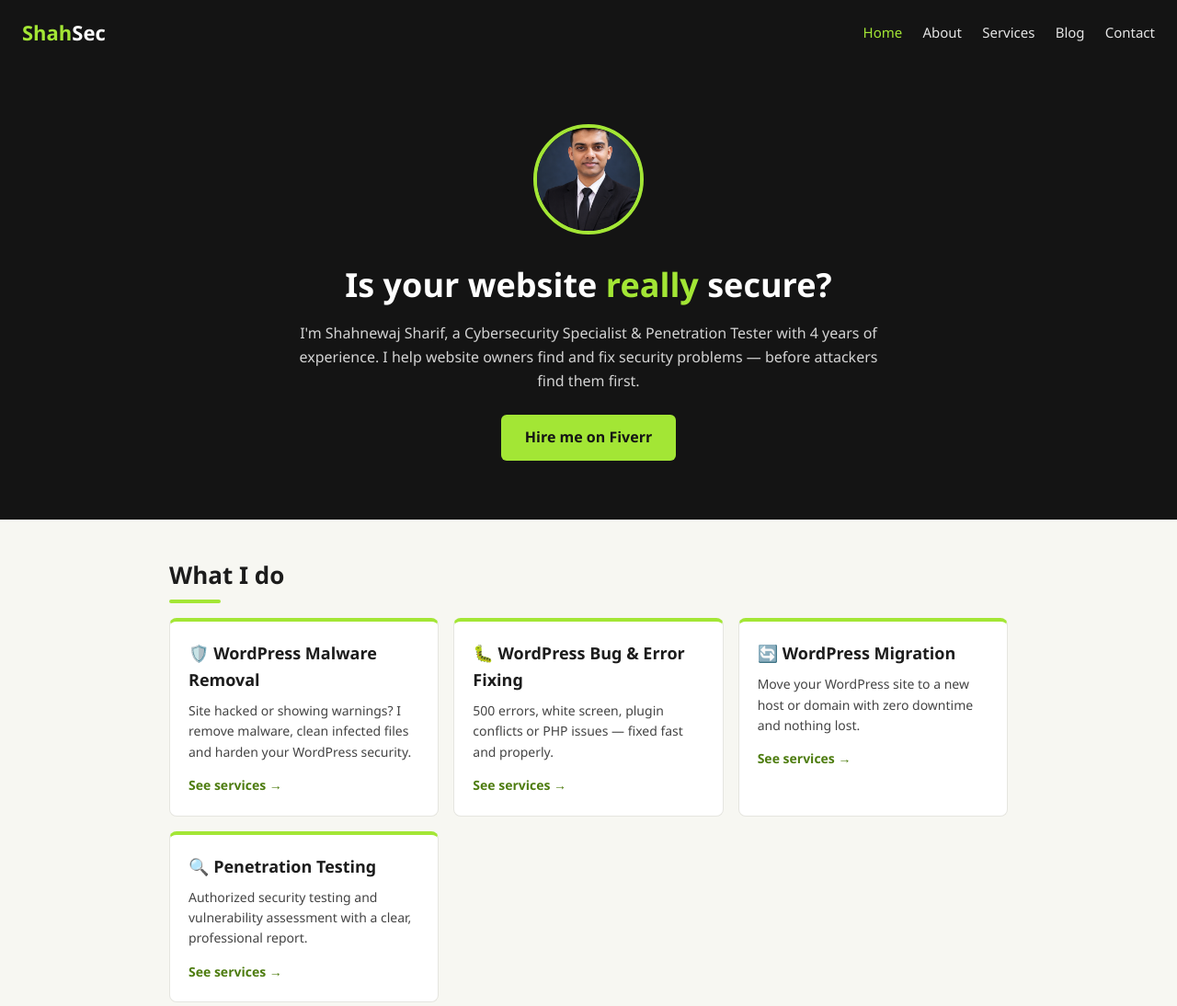
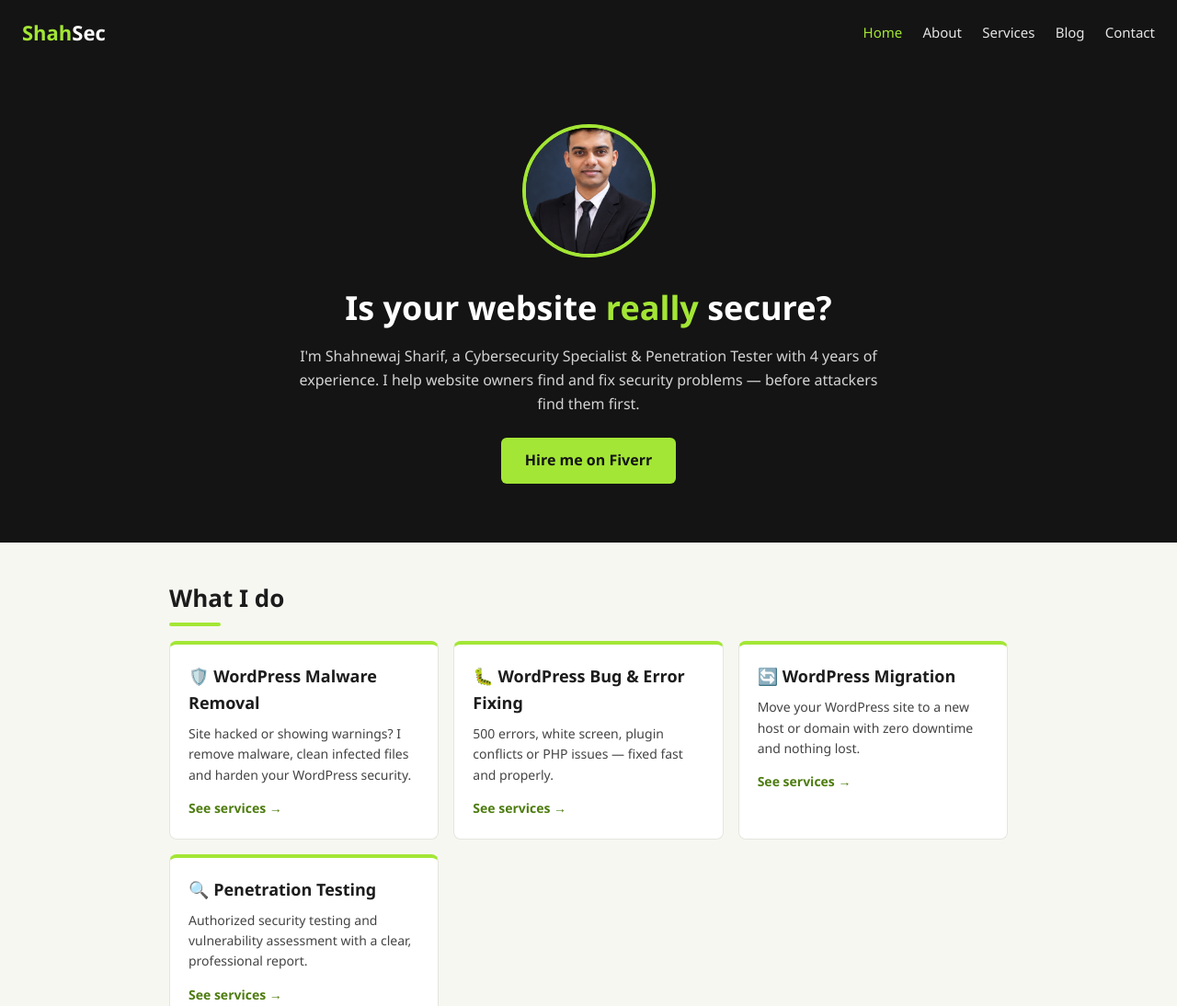
Before and after one commit to shahsec/shahsec.github.io, a plain HTML site: page index.html in a window 1280 px wide. Shown: the top 1094 px of the page at 92% size. Drawn offline with Linux system fonts and the light colour scheme.

Commit message:
Update style.css

```diff
--- a/style.css
+++ b/style.css
@@ -26,4 +26,4 @@ article .date { font-size: 13px; color: #777; margin-bottom: 10px; }
 article ul { margin: 10px 0 10px 20px; }
 footer { background: #141414; color: #a3a3a3; text-align: center; padding: 24px; font-size: 14px; margin-top: 40px; }
 footer a { color: #a3e635; text-decoration: none; }
-.profile-pic { width: 120px; height: 120px; border-radius: 50%; object-fit: cover; border: 4px solid #a3e635; margin-bottom: 18px; }
+.profile-pic { width: 145px; height: 145px; border-radius: 50%; object-fit: cover; border: 4px solid #a3e635; margin-bottom: 18px; }
```
